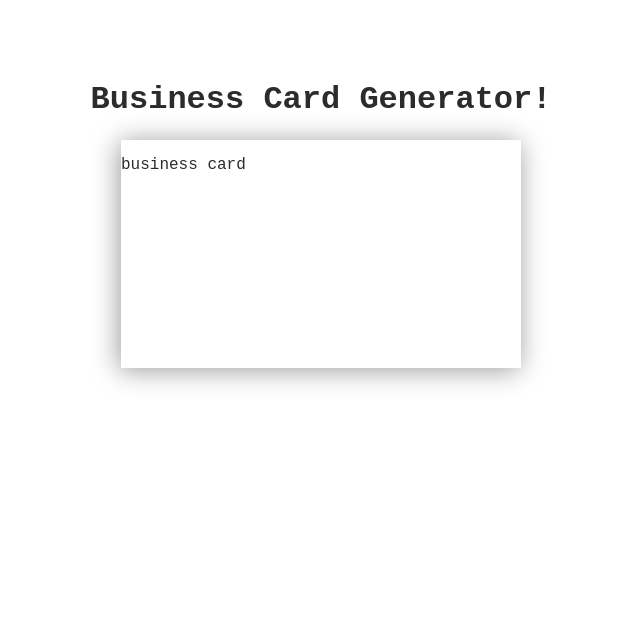
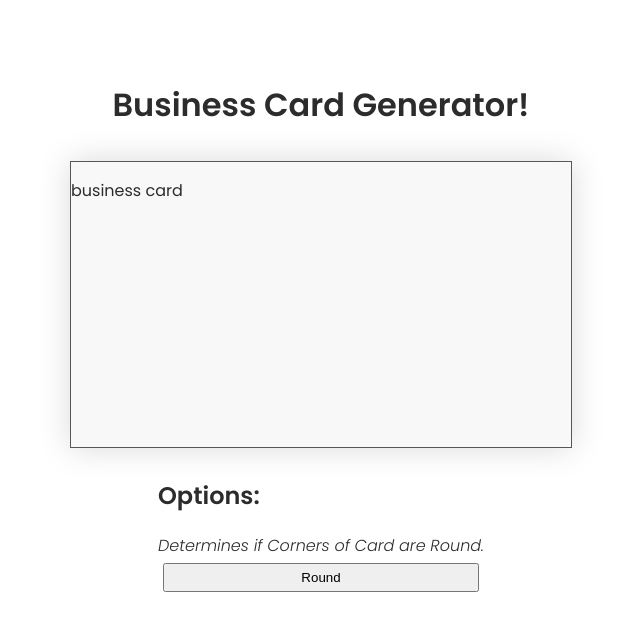
Before and after one commit to simarbagga401/business-card-generator, a Vue app: page / in a window 1280 px wide. Shown: the top 630 px of the page, without its empty margins (319-959 px from the left). Built offline with nearby package versions, Linux system fonts and the light colour scheme.

Commit message:
feat(props): add isRound option in BusinessCard props

```diff
--- a/index.html
+++ b/index.html
@@ -4,7 +4,13 @@
     <meta charset="UTF-8" />
     <link rel="icon" href="/favicon.ico" />
     <meta name="viewport" content="width=device-width, initial-scale=1.0" />
-    <title>Vite App</title>
+    <title>Business Card Generator</title>
+    <link rel="preconnect" href="https://fonts.googleapis.com" />
+    <link rel="preconnect" href="https://fonts.gstatic.com" crossorigin />
+    <link
+      href="https://fonts.googleapis.com/css2?family=Poppins:ital,wght@0,400;0,600;1,300&display=swap"
+      rel="stylesheet"
+    />
   </head>
   <body>
     <div id="app"></div>
--- a/src/App.vue
+++ b/src/App.vue
@@ -1,18 +1,50 @@
 <template>
   <h1>Business Card Generator!</h1>
-  <BusinessCard />
+  <!-- Using BusinessCard Component  -->
+  <BusinessCard :isRound="isRound" />
+
+  <!-- Using Options BusinessCard Component Provides -->
+  <div id="options">
+    <h2>Options:</h2>
+    <!-- Option 1  -->
+    <i>Determines if Corners of Card are Round.</i>
+    <button
+      @click="isRound = !isRound"
+      class="btn"
+      :class="{ active: isRound }"
+    >
+      Round
+    </button>
+
+    <!-- Option 2  -->
+    <!-- <i>Dertermines border width</i>
+    <button
+      @click="isround = !isround"
+      class="btn"
+      :class="{ active: isround }"
+    >
+      round
+    </button> -->
+  </div>
 </template>
 
-<script setup>
+<script>
 import BusinessCard from "./components/BusinessCard.vue";
-components: {
-  BusinessCard;
-}
+export default {
+  components: {
+    BusinessCard,
+  },
+  data() {
+    return {
+      isRound: false,
+    };
+  },
+};
 </script>
 
 <style>
 #app {
-  font-family: "Courier New", Courier, monospace;
+  font-family: "poppins";
   -webkit-font-smoothing: antialiased;
   -moz-osx-font-smoothing: grayscale;
   display: flex;
@@ -21,4 +53,18 @@ components: {
   color: #2c2c2c;
   margin-top: 60px;
 }
+
+#options {
+  display: flex;
+  flex-direction: column;
+}
+
+.btn {
+  padding: 5px 10px;
+  margin: 5px;
+}
+.btn.active {
+  border: 1px solid rgb(109, 255, 109);
+  background: rgb(212, 255, 212);
+}
 </style>
--- a/src/components/BusinessCard.vue
+++ b/src/components/BusinessCard.vue
@@ -1,15 +1,14 @@
 <template>
-  <div id="business-card" :class="{ isRound: 'round' }">
+  <div id="business-card" :class="{ round: isRound }">
     <p>business card</p>
   </div>
 </template>
 
 <script>
 export default {
+  props: ["isRound"],
   data() {
-    return {
-      isRound: true,
-    };
+    return {};
   },
 };
 </script>
@@ -18,19 +17,31 @@ export default {
 #business-card {
   width: 400px;
   height: 228px;
-  box-shadow: -2px 2px 25px 0px rgba(0, 0, 0, 0.4);
-  -webkit-box-shadow: -2px 2px 25px 0px rgba(0, 0, 0, 0.4);
-  -moz-box-shadow: -2px 2px 25px 0px rgba(0, 0, 0, 0.4);
-}
-.round {
-  border-radius: 7px;
+  background: rgb(248, 248, 248);
+  border: 1px solid rgb(87, 87, 87);
+  box-shadow: 0px 0px 31px 0px rgba(0, 0, 0, 0.15);
+  -webkit-box-shadow: 0px 0px 31px 0px rgba(0, 0, 0, 0.15);
+  -moz-box-shadow: 0px 0px 31px 0px rgba(0, 0, 0, 0.15);
+  margin: 10px;
 }
 
+/* Dynamic-Classes */
+.round {
+  border-radius: 20px;
+}
+
+/* Media-Queries */
 @media screen and (max-width: 418px) {
   #business-card {
-    background: yellow;
     width: 300px;
-    height: 168px;
+    height: 171px;
+  }
+}
+
+@media screen and (min-width: 1000px) {
+  #business-card {
+    width: 500px;
+    height: 285px;
   }
 }
 </style>
```
Also changed, not shown: src/components/HelloWorld.vue (deleted, +0 -40 lines).
